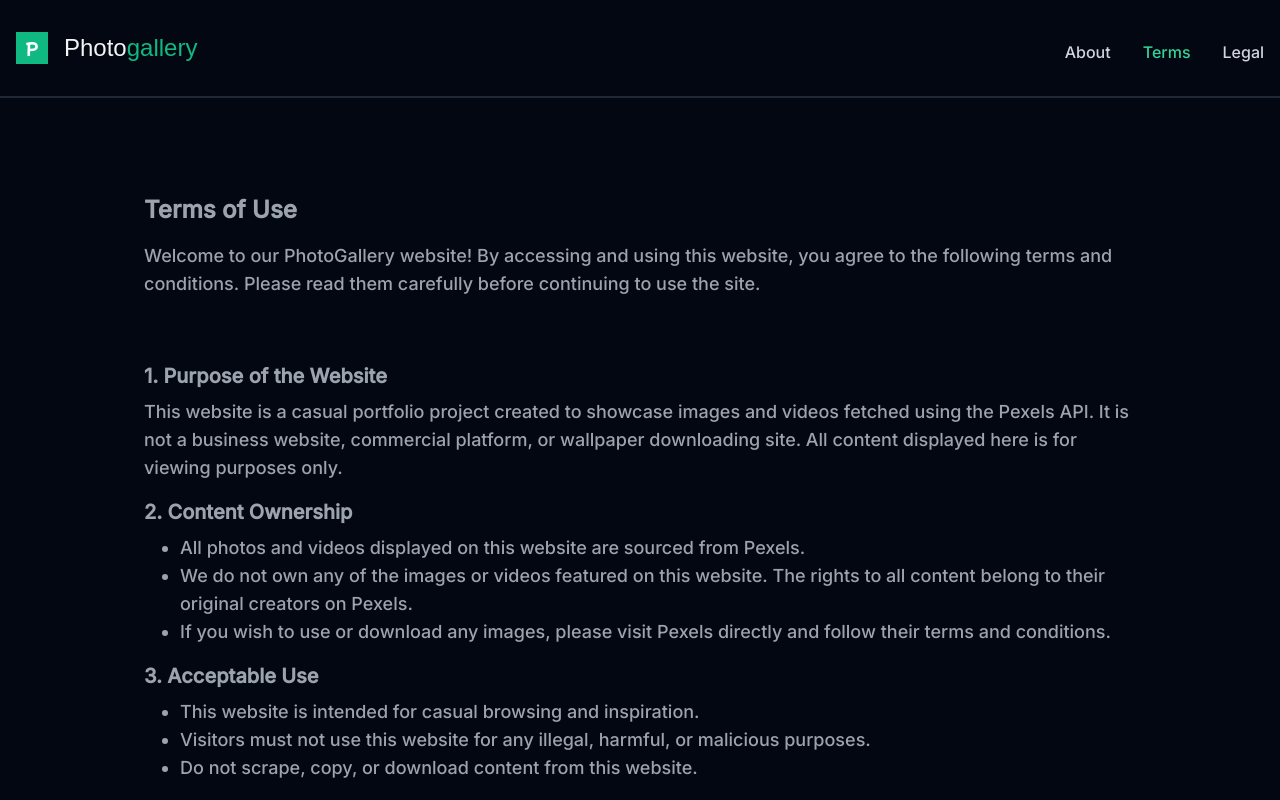
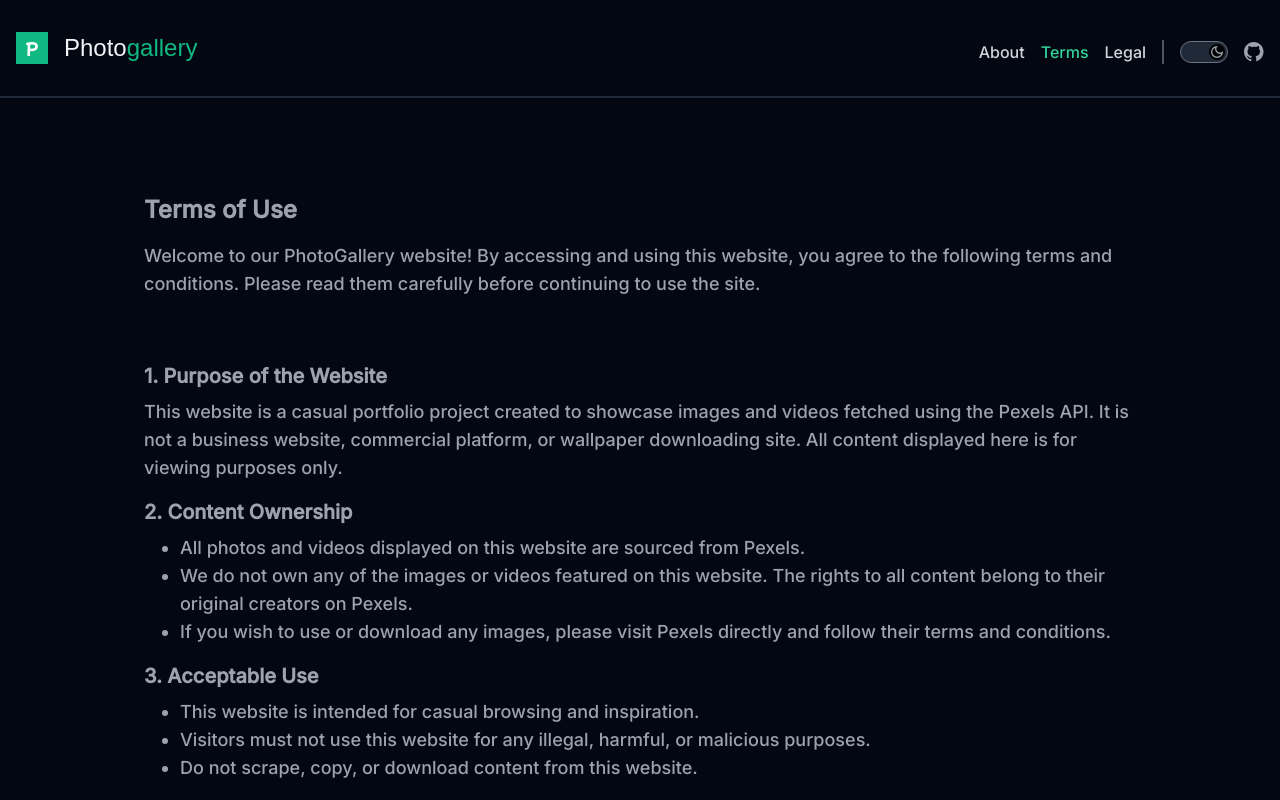
Before and after one commit to blueorionn/photogallery, a Next.js app: page /terms in a window 1280 px wide. Shown: the top 800 px of the page. Built offline with nearby package versions, Linux system fonts and the light colour scheme; a web font is replaced by a local one.

Commit message:
add dark mode button

```diff
--- a/src/components/Header/Header.tsx
+++ b/src/components/Header/Header.tsx
@@ -13,7 +13,7 @@ const headerFont = Mochiy_Pop_P_One({
   style: "normal",
 });
 
-const inter = Inter({subsets: ["latin"], weight: "500"})
+const inter = Inter({ subsets: ["latin"], weight: "500" });
 
 // Header Component
 export default function Header() {
@@ -55,30 +55,66 @@ export default function Header() {
           </Link>
 
           <div className={`mt-2 lg:mt-0 ${inter.className} text-gray-300`}>
-            <div className="hidden xl:flex gap-8 xl:mt-2">
-              <Link
-                href="/about"
-                className={`${isLinkActive("/about")}`}
-              >
+            <div className="hidden xl:flex items-center gap-4 xl:mt-2">
+              <Link href="/about" className={`${isLinkActive("/about")}`}>
                 <span className="tex-base hover:text-emerald-500 transition-all">
                   About
                 </span>
               </Link>
-              <Link
-                href="/terms"
-                className={`${isLinkActive("/terms")}`}
-              >
+              <Link href="/terms" className={`${isLinkActive("/terms")}`}>
                 <span className="tex-base hover:text-emerald-500 transition-all">
                   Terms
                 </span>
               </Link>
-              <Link
-                href="/legal"
-                className={`${isLinkActive("/legal")}`}
-              >
+              <Link href="/legal" className={`${isLinkActive("/legal")}`}>
                 <span className="tex-base hover:text-emerald-500 transition-all">
                   Legal
                 </span>
+              </Link>
+              <div className="h-6 w-0.5 bg-gray-600 border border-gray-600">
+                <span className="sr-only">Divider</span>
+              </div>
+              <button
+                type="button"
+                className="min-w-12 p-0.5 rounded-full bg-gray-800 border border-gray-500"
+              >
+                <span className="sr-only">Theme toogle button</span>
+                <div className="w-full flex justify-between items-center rounded-full">
+                  <svg
+                    xmlns="http://www.w3.org/2000/svg"
+                    height="24px"
+                    viewBox="0 -960 960 960"
+                    className="fill-gray-800 h-4 w-4 bg-white invisible"
+                  >
+                    <path d="M480-360q50 0 85-35t35-85q0-50-35-85t-85-35q-50 0-85 35t-35 85q0 50 35 85t85 35Zm0 80q-83 0-141.5-58.5T280-480q0-83 58.5-141.5T480-680q83 0 141.5 58.5T680-480q0 83-58.5 141.5T480-280ZM200-440H40v-80h160v80Zm720 0H760v-80h160v80ZM440-760v-160h80v160h-80Zm0 720v-160h80v160h-80ZM256-650l-101-97 57-59 96 100-52 56Zm492 496-97-101 53-55 101 97-57 59Zm-98-550 97-101 59 57-100 96-56-52ZM154-212l101-97 55 53-97 101-59-57Zm326-268Z" />
+                  </svg>
+                  <svg
+                    xmlns="http://www.w3.org/2000/svg"
+                    height="24px"
+                    viewBox="0 -960 960 960"
+                    className="fill-gray-400 h-4 w-4 bg-black rounded-full"
+                  >
+                    <path d="M480-120q-150 0-255-105T120-480q0-150 105-255t255-105q14 0 27.5 1t26.5 3q-41 29-65.5 75.5T444-660q0 90 63 153t153 63q55 0 101-24.5t75-65.5q2 13 3 26.5t1 27.5q0 150-105 255T480-120Zm0-80q88 0 158-48.5T740-375q-20 5-40 8t-40 3q-123 0-209.5-86.5T364-660q0-20 3-40t8-40q-78 32-126.5 102T200-480q0 116 82 198t198 82Zm-10-270Z" />
+                  </svg>
+                </div>
+              </button>
+              <Link
+                href={"https://github.com/blueorionn/photogallery"}
+                target="_blank"
+                rel="noopener noreferrer nofollow"
+              >
+                <span className="sr-only">Github repo url</span>
+                <svg
+                  className="fill-gray-400 h-3 w-3 md:h-4 md:w-4 lg:h-5 lg:w-5 hover:fill-gray-200 transition-all"
+                  xmlns="http://www.w3.org/2000/svg"
+                  viewBox="0 0 100 100"
+                >
+                  <path
+                    fillRule="evenodd"
+                    clipRule="evenodd"
+                    d="M48.854 0C21.839 0 0 22 0 49.217c0 21.756 13.993 40.172 33.405 46.69 2.427.49 3.316-1.059 3.316-2.362 0-1.141-.08-5.052-.08-9.127-13.59 2.934-16.42-5.867-16.42-5.867-2.184-5.704-5.42-7.17-5.42-7.17-4.448-3.015.324-3.015.324-3.015 4.934.326 7.523 5.052 7.523 5.052 4.367 7.496 11.404 5.378 14.235 4.074.404-3.178 1.699-5.378 3.074-6.6-10.839-1.141-22.243-5.378-22.243-24.283 0-5.378 1.94-9.778 5.014-13.2-.485-1.222-2.184-6.275.486-13.038 0 0 4.125-1.304 13.426 5.052a46.97 46.97 0 0 1 12.214-1.63c4.125 0 8.33.571 12.213 1.63 9.302-6.356 13.427-5.052 13.427-5.052 2.67 6.763.97 11.816.485 13.038 3.155 3.422 5.015 7.822 5.015 13.2 0 18.905-11.404 23.06-22.324 24.283 1.78 1.548 3.316 4.481 3.316 9.126 0 6.6-.08 11.897-.08 13.526 0 1.304.89 2.853 3.316 2.364 19.412-6.52 33.405-24.935 33.405-46.691C97.707 22 75.788 0 48.854 0z"
+                  ></path>
+                </svg>
               </Link>
             </div>
 
@@ -139,27 +175,20 @@ export default function Header() {
               </svg>
             </button>
           </div>
-          <div className={`flex flex-col gap-2 mt-8 ${inter.className} text-gray-300`}>
-            <Link
-              href="/about"
-              className={`${isLinkActive("/about")}`}
-            >
+          <div
+            className={`flex flex-col gap-2 mt-8 ${inter.className} text-gray-300`}
+          >
+            <Link href="/about" className={`${isLinkActive("/about")}`}>
               <span className="tex-base hover:text-emerald-500 transition-all">
                 About
               </span>
             </Link>
-            <Link
-              href="/terms"
-              className={`${isLinkActive("/terms")}`}
-            >
+            <Link href="/terms" className={`${isLinkActive("/terms")}`}>
               <span className="tex-base hover:text-emerald-500 transition-all">
                 Terms
               </span>
             </Link>
-            <Link
-              href="/legal"
-              className={`${isLinkActive("/legal")}`}
-            >
+            <Link href="/legal" className={`${isLinkActive("/legal")}`}>
               <span className="tex-base hover:text-emerald-500 transition-all">
                 Legal
               </span>
```
